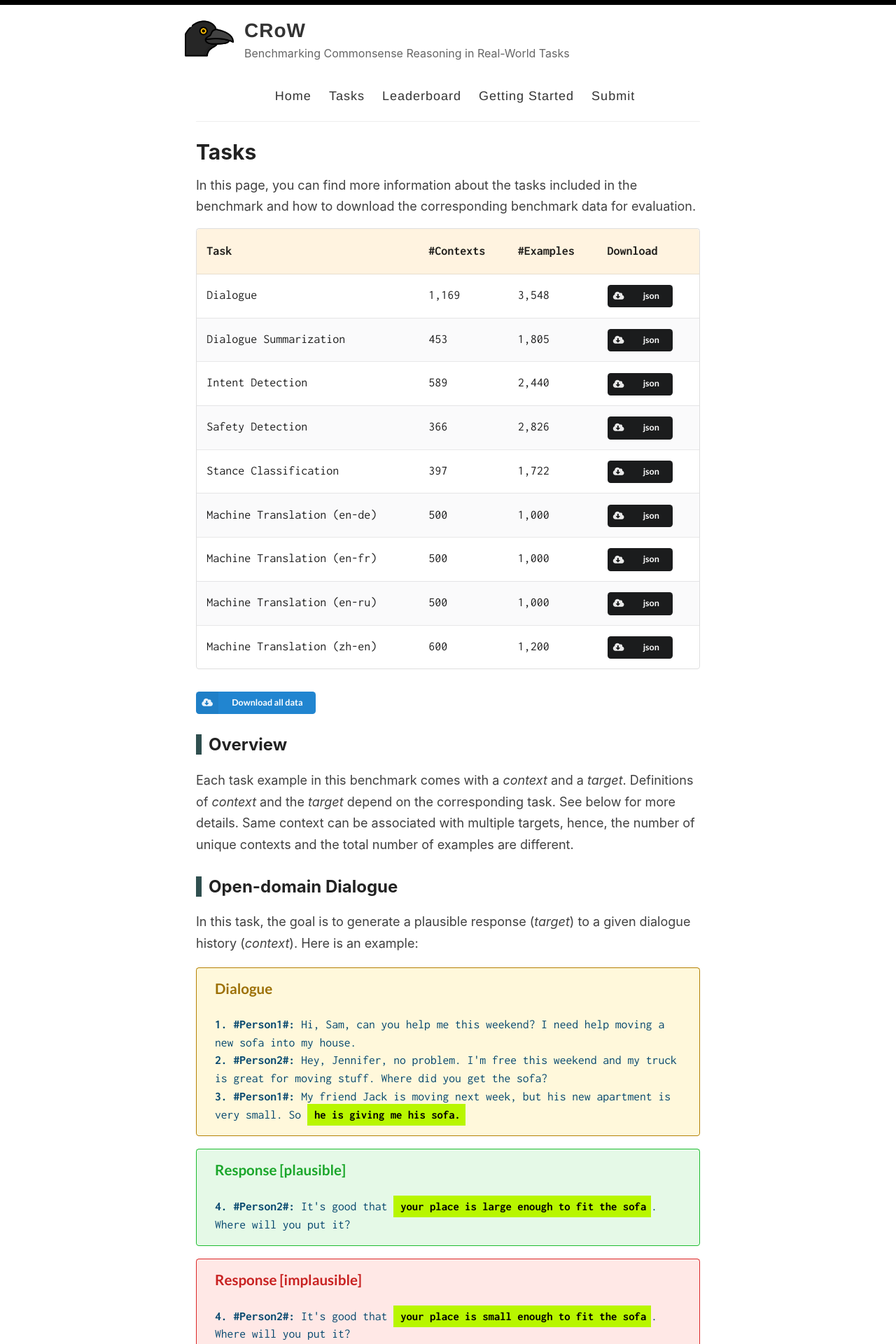
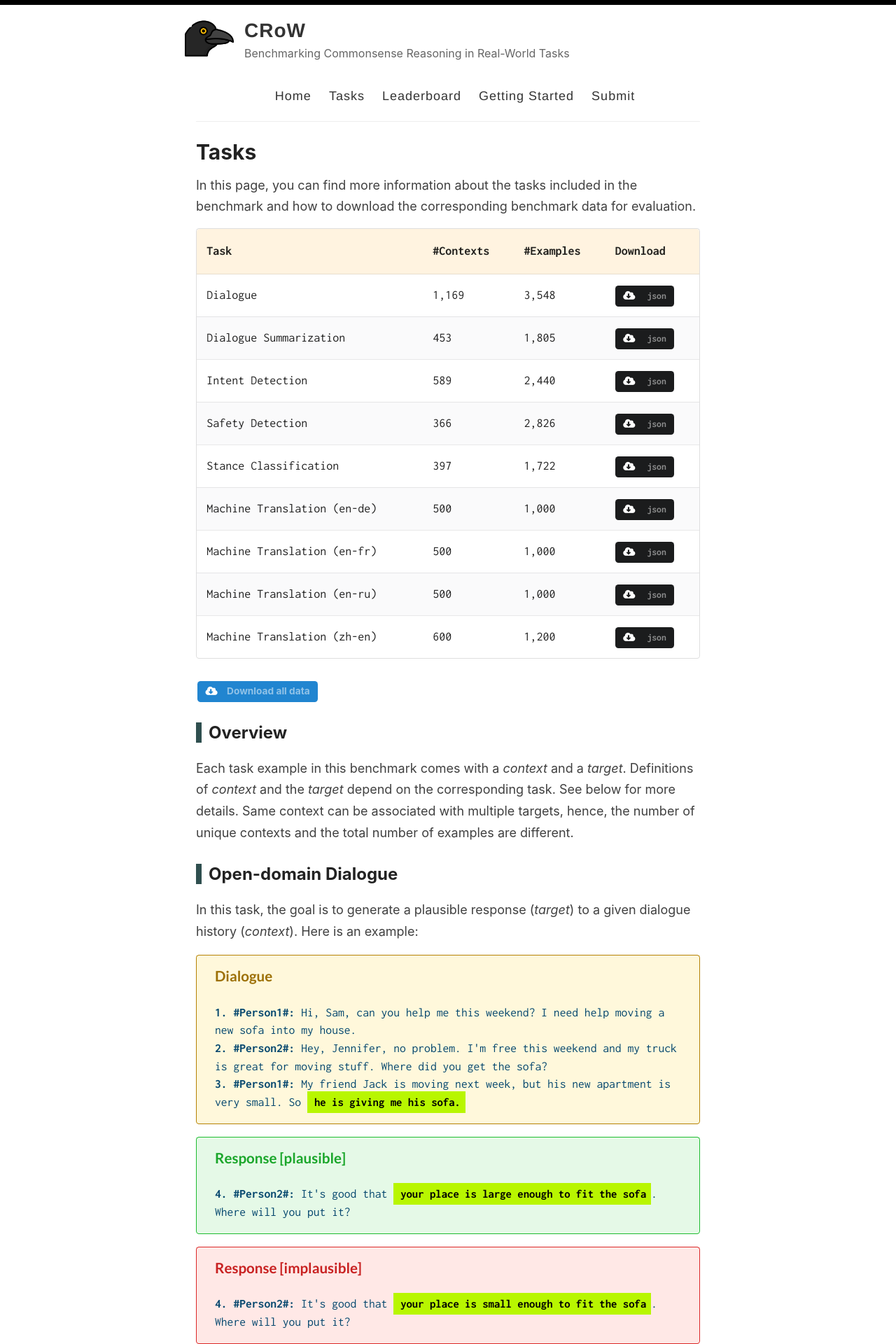
Before and after one commit to mismayil/crow, a Jekyll site: the page built from website/_pages/tasks.html, in a window 1280 px wide. Shown: the top 1920 px of the page at 70% size. Built offline with Jekyll 4.4.1, drawn with Linux system fonts in a browser that asks for light colours; nearby versions of some CDN libraries.

```diff
--- a/website/_pages/tasks.html
+++ b/website/_pages/tasks.html
@@ -22,10 +22,10 @@ title: Tasks
                 <td>1,169</td>
                 <td>3,548</td>
                 <td>
-                    <button class="ui mini secondary labeled icon button">
+                    <div class="ui medium black label">
                         <i class="cloud download icon"></i>
-                        json
-                    </button>
+                        <a href="https://drive.google.com/file/d/1309COXjJRmicaWY-WH3oaOKdmACtGLp5/view?usp=share_link" target="_blank">json</a>
+                    </div>
                 </td>
             </tr>
             <tr>
@@ -33,10 +33,10 @@ title: Tasks
                 <td>453</td>
                 <td>1,805</td>
                 <td>
-                    <button class="ui mini secondary labeled icon button">
+                    <div class="ui medium black label">
                         <i class="cloud download icon"></i>
-                        json
-                    </button>
+                        <a href="https://drive.google.com/file/d/1dsie8lw3g1l-AsW-0mAZDvsTRPSUCrps/view?usp=share_link" target="_blank">json</a>
+                    </div>
                 </td>
             </tr>
             <tr>
@@ -44,10 +44,10 @@ title: Tasks
                 <td>589</td>
                 <td>2,440</td>
                 <td>
-                    <button class="ui mini secondary labeled icon button">
+                    <div class="ui medium black label">
                         <i class="cloud download icon"></i>
-                        json
-                    </button>
+                        <a href="https://drive.google.com/file/d/1GFTQwu3_SDRxgzpXMr1FP0JgIheOoaWx/view?usp=share_link" target="_blank">json</a>
+                    </div>
                 </td>
             </tr>
             <tr>
@@ -55,10 +55,10 @@ title: Tasks
                 <td>366</td>
                 <td>2,826</td>
                 <td>
-                    <button class="ui mini secondary labeled icon button">
+                    <div class="ui medium black label">
                         <i class="cloud download icon"></i>
-                        json
-                    </button>
+                        <a href="https://drive.google.com/file/d/1olXmQdUABSVJuWqffTe24UnzLxt8rj6O/view?usp=share_link" target="_blank">json</a>
+                    </div>
                 </td>
             </tr>
             <tr>
@@ -66,10 +66,10 @@ title: Tasks
                 <td>397</td>
                 <td>1,722</td>
                 <td>
-                    <button class="ui mini secondary labeled icon button">
+                    <div class="ui medium black label">
                         <i class="cloud download icon"></i>
-                        json
-                    </button>
+                        <a href="https://drive.google.com/file/d/15Ul0flp4M3cDAZHFVAQTt69IVqlZ3HSs/view?usp=share_link" target="_blank">json</a>
+                    </div>
                 </td>
             </tr>
             <tr>
@@ -77,10 +77,10 @@ title: Tasks
                 <td>500</td>
                 <td>1,000</td>
                 <td>
-                    <button class="ui mini secondary labeled icon button">
+                    <div class="ui medium black label">
                         <i class="cloud download icon"></i>
-                        json
-                    </button>
+                        <a href="https://drive.google.com/file/d/1c7o-44ZuipaD1tT8iW_Kthln7NV_baYN/view?usp=share_link" target="_blank">json</a>
+                    </div>
                 </td>
             </tr>
             <tr>
@@ -88,10 +88,10 @@ title: Tasks
                 <td>500</td>
                 <td>1,000</td>
                 <td>
-                    <button class="ui mini secondary labeled icon button">
+                    <div class="ui medium black label">
                         <i class="cloud download icon"></i>
-                        json
-                    </button>
+                        <a href="https://drive.google.com/file/d/1Wz0lxzH0y23vPSZ9LnWQCEdlcBRwFpNS/view?usp=share_link" target="_blank">json</a>
+                    </div>
                 </td>
             </tr>
             <tr>
@@ -99,10 +99,10 @@ title: Tasks
                 <td>500</td>
                 <td>1,000</td>
                 <td>
-                    <button class="ui mini secondary labeled icon button">
+                    <div class="ui medium black label">
                         <i class="cloud download icon"></i>
-                        json
-                    </button>
+                        <a href="https://drive.google.com/file/d/1dHs4VFP4Yi5hd_RiT2FqPnyGRPTk2mGw/view?usp=share_link" target="_blank">json</a>
+                    </div>
                 </td>
             </tr>
             <tr>
@@ -110,10 +110,10 @@ title: Tasks
                 <td>600</td>
                 <td>1,200</td>
                 <td>
-                    <button class="ui mini secondary labeled icon button">
+                    <div class="ui medium black label">
                         <i class="cloud download icon"></i>
-                        json
-                    </button>
+                        <a href="https://drive.google.com/file/d/1aP4mobzpxCVoXeSfVgwaWe_qHGZkWUy3/view?usp=share_link" target="_blank">json</a>
+                    </div>
                 </td>
             </tr>
         </tbody>
@@ -122,10 +122,10 @@ title: Tasks
 </div>
 <br>
 
-<button class="ui mini primary labeled icon button">
+<div class="ui medium blue label">
     <i class="cloud download icon"></i>
-    Download all data
-</button>
+    <a href="https://drive.google.com/file/d/145lXKaxaJBHAbG2ug3EbsWpIyOMTcubB/view?usp=share_link" target="_blank">Download all data</a>
+</div>
 
 <h2><span class="section-bar"></span>Overview</h2>
 <p>
```
